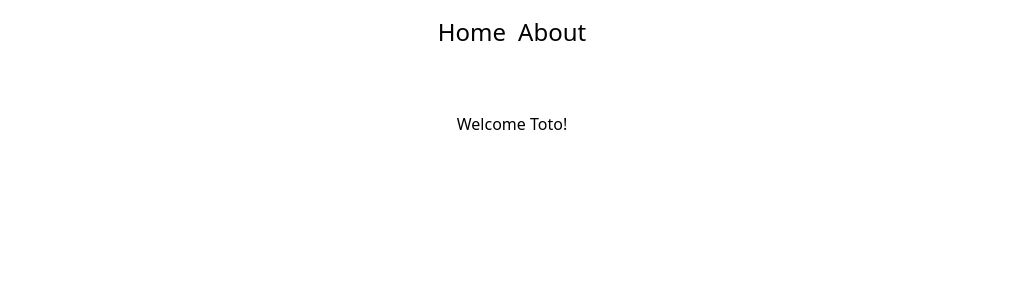
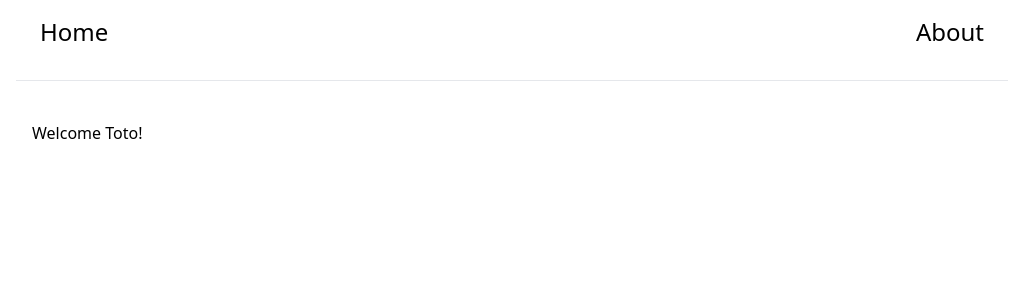
Before and after one commit to Coda-First/typescript-learning, a React (Vite) app: page / in a window 1280 px wide. Shown: the top 300 px of the page, without its empty margins (128-1143 px from the left). Built offline with nearby package versions, Linux system fonts and the light colour scheme.

Commit message:
style(global): :lipstick: improve ui

```diff
--- a/src/components/NavBar.tsx
+++ b/src/components/NavBar.tsx
@@ -2,7 +2,7 @@ import { Link } from "react-router-dom"
 
 const NavBar = () => {
   return (
-    <nav className="flex w-full justify-center gap-3 py-4">
+    <nav className="flex w-full justify-between py-4 px-6">
       <Link to="/" className="text-2xl">Home</Link>
       <Link to="/about" className="text-2xl">About</Link>
     </nav>
--- a/src/components/homepage/WelcomeMessage.tsx
+++ b/src/components/homepage/WelcomeMessage.tsx
@@ -11,7 +11,7 @@ const Greeting = (props: WelcomeMessageProps) => {
 
 export const WelcomeMessage = () => {
   return (
-    <div className="m-auto my-4 max-w-sm px-4">
+    <div className="my-4 max-w-sm px-4">
       <Greeting age={9} name="Toto" />
     </div>
   )
--- a/src/pages/Homepage.tsx
+++ b/src/pages/Homepage.tsx
@@ -4,7 +4,9 @@ function Homepage() {
   return (
     <div className="mx-auto flex h-screen w-screen max-w-5xl flex-col gap-4 px-4">
       <NavBar />
-      <WelcomeMessage />
+      <div className="border-t pt-2">
+        <WelcomeMessage />
+      </div>
     </div>
   )
 }
```
